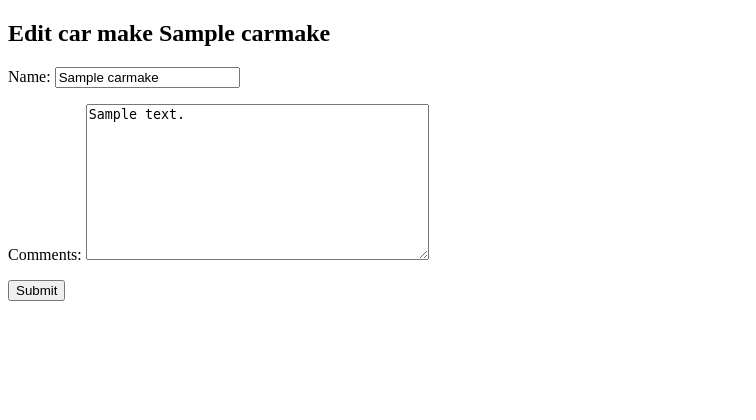
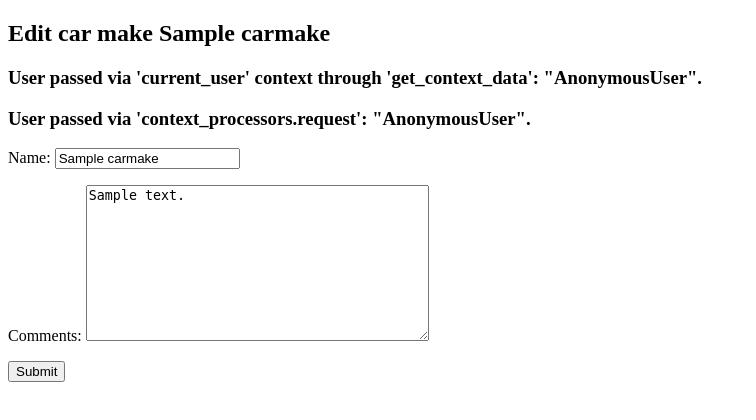
Before and after one commit to SaeX/django-reversion-issue-461, a Django app: page /carbase/make/1/edit/ in a window 1280 px wide. Shown: the top 420 px of the page, without its empty margins (0-756 px from the left). Run offline with Django 3.2, Linux system fonts and the light colour scheme; tables that the repository leaves empty hold one stand-in row (values such as "Sample post").

Commit message:
Added context_processors.request and added self.request.user in CBV for django-reversion to pick it up (as per guidance). Same issue though.

```diff
--- a/carbase/views.py
+++ b/carbase/views.py
@@ -17,6 +17,12 @@ class CarMakeUpdateView(generic.UpdateView):
     template_name = "carmake_edit.html"
     form_class = CarMakeCreateForm
     model = CarMake
+
+    def get_context_data(self, **kwargs):
+        context = super(CarMakeUpdateView, self).get_context_data(**kwargs)
+        current_user = self.request.user
+        context['current_user'] = current_user
+        return context
 
 
 class CarMakeDetailView(generic.DetailView):
--- a/django_reversion_testproject/settings.py
+++ b/django_reversion_testproject/settings.py
@@ -114,6 +114,7 @@ TEMPLATES = [
         'OPTIONS': {
             'context_processors': [
                 'django.contrib.auth.context_processors.auth',
+                'django.core.context_processors.request',  # Added as per guidance by 'etianen'
             ],
             'debug': True,
         },
--- a/templates/carmake_edit.html
+++ b/templates/carmake_edit.html
@@ -8,6 +8,9 @@
 
 <h2>Edit car make {{ object }}</h2>
 
+<h3>User passed via 'current_user' context through 'get_context_data': "{{ current_user }}".</h3>
+<h3>User passed via 'context_processors.request': "{{ request.user }}".</h3>
+
     <form action="" method="post">
         {% csrf_token %}
         {{ form.as_p }}
```
